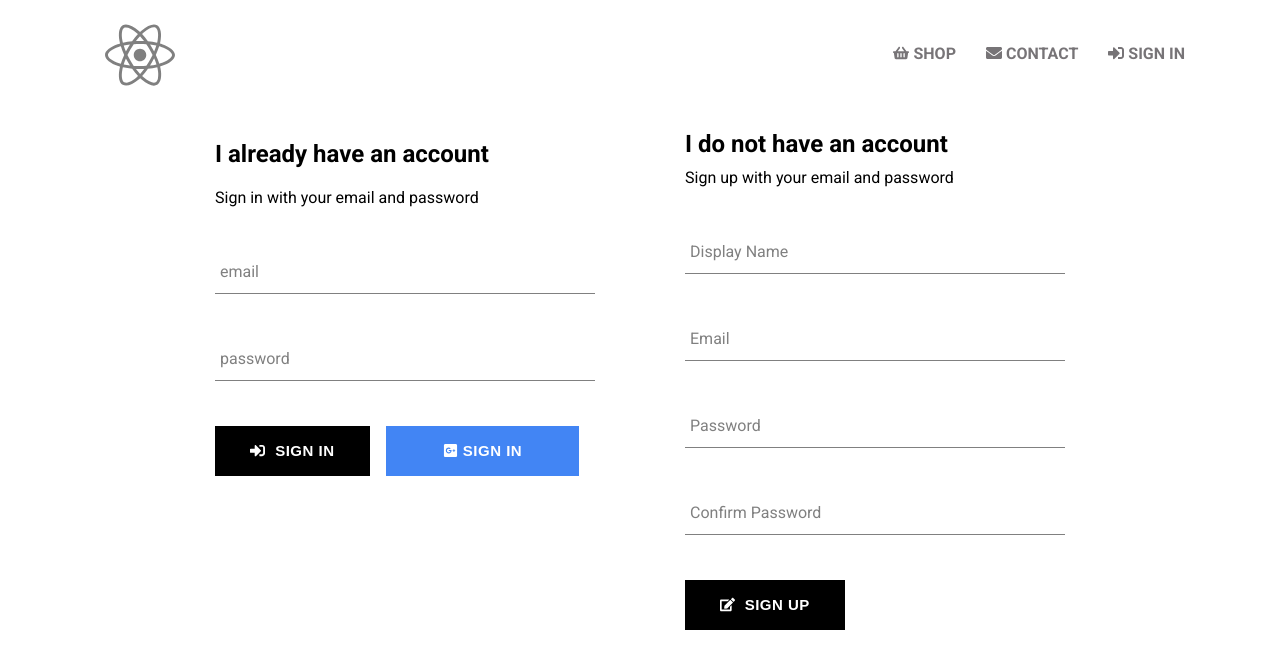
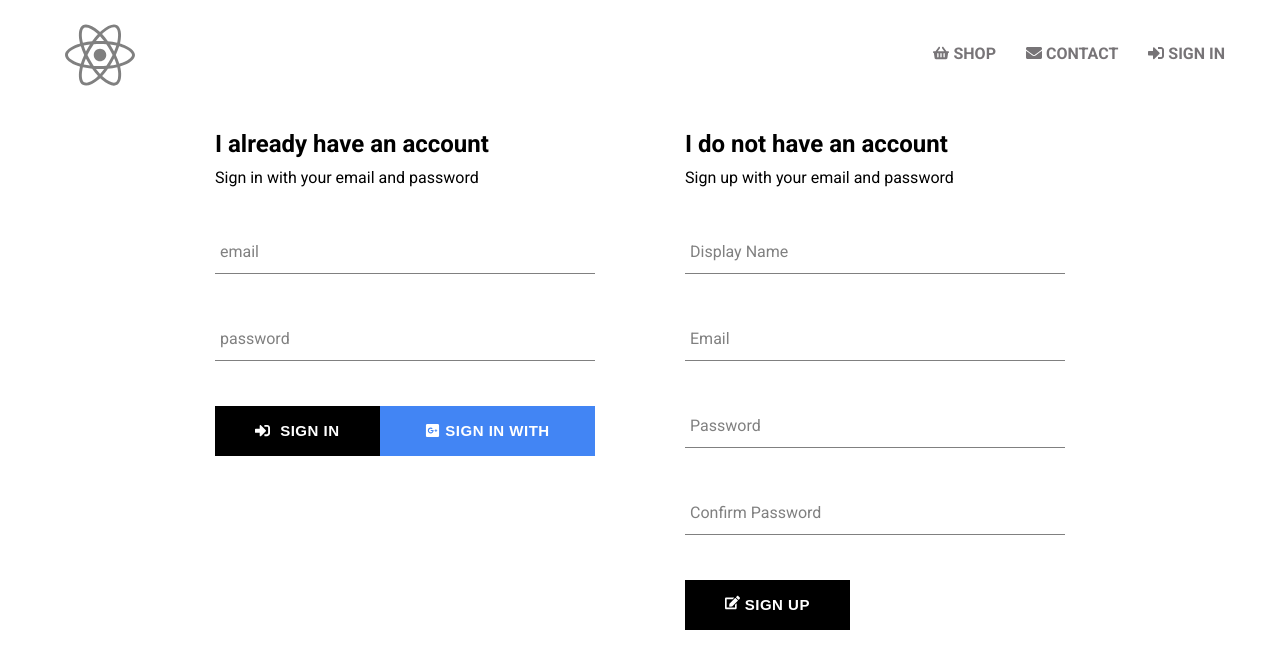
Before and after one commit to EdgardoPinto-Escalier/tech-store, a React (Create React App) app: page /signin in a window 1280 px wide. Shown: the top 668 px of the page. Built offline with nearby package versions, Linux system fonts and the light colour scheme; no server answers.

Commit message:
Added new styled to the SignIn component

```diff
--- a/src/App.css
+++ b/src/App.css
@@ -1,6 +1,6 @@
 body {
   font-family: 'Roboto', sans-serif;
-  padding: 20px 80px;
+  padding: 20px 40px;
 }
 
 a, .out {
--- a/src/components/custom-button/custom-button.styles.scss
+++ b/src/components/custom-button/custom-button.styles.scss
@@ -1,6 +1,5 @@
 .custom-button {
-  min-width: 155px;
-  margin-right: 1rem;
+  min-width: 165px;
   width: auto;
   height: 50px;
   letter-spacing: 0.5px;
@@ -10,7 +9,6 @@
   background-color: black;
   color: white;
   text-transform: uppercase;
-
   font-weight: bolder;
   border: none;
   cursor: pointer;
@@ -26,7 +24,7 @@
     color: white;
 
     &:hover {
-      background-color: #357ae8;
+      background-color: #2a71e4;
       border: none;
     }
   }
--- a/src/components/sign-in/sign-in.component.jsx
+++ b/src/components/sign-in/sign-in.component.jsx
@@ -29,7 +29,7 @@ class SignIn extends React.Component {
   render() {
     return(
       <div className="sign-in">
-        <h2>I already have an account</h2>
+        <h2 className="title">I already have an account</h2>
         <span>Sign in with your email and password</span>
 
         <form onSubmit={this.handleSubmit}>
@@ -53,11 +53,10 @@ class SignIn extends React.Component {
 
           <div className="buttons">
             <CustomButton type="submit"><FaSignInAlt className="sign-in-out-icon" /> SIGN IN</CustomButton>
-            <CustomButton
-              onClick={signInWithGoogle} isGoogleSignIn>
+            <CustomButton onClick={signInWithGoogle} isGoogleSignIn>
               <FaGooglePlusSquare className="sign-in-out-icon" />
               SIGN IN WITH GOOGLE
-          </CustomButton>
+            </CustomButton>
           </div>
         </form>
       </div>
--- a/src/components/sign-in/sign-in.styles.scss
+++ b/src/components/sign-in/sign-in.styles.scss
@@ -11,10 +11,10 @@
     display: flex;
     justify-content: space-between;
   }
+
+  .sign-in-out-icon {
+    vertical-align: middle;
+    margin-bottom: 3px;
+    margin-right: 5px;;
+  }
 }
-
-.sign-in-out-icon {
-  vertical-align: middle;
-  margin-bottom: 3px;
-  margin-right: 5px;;
-}
```
